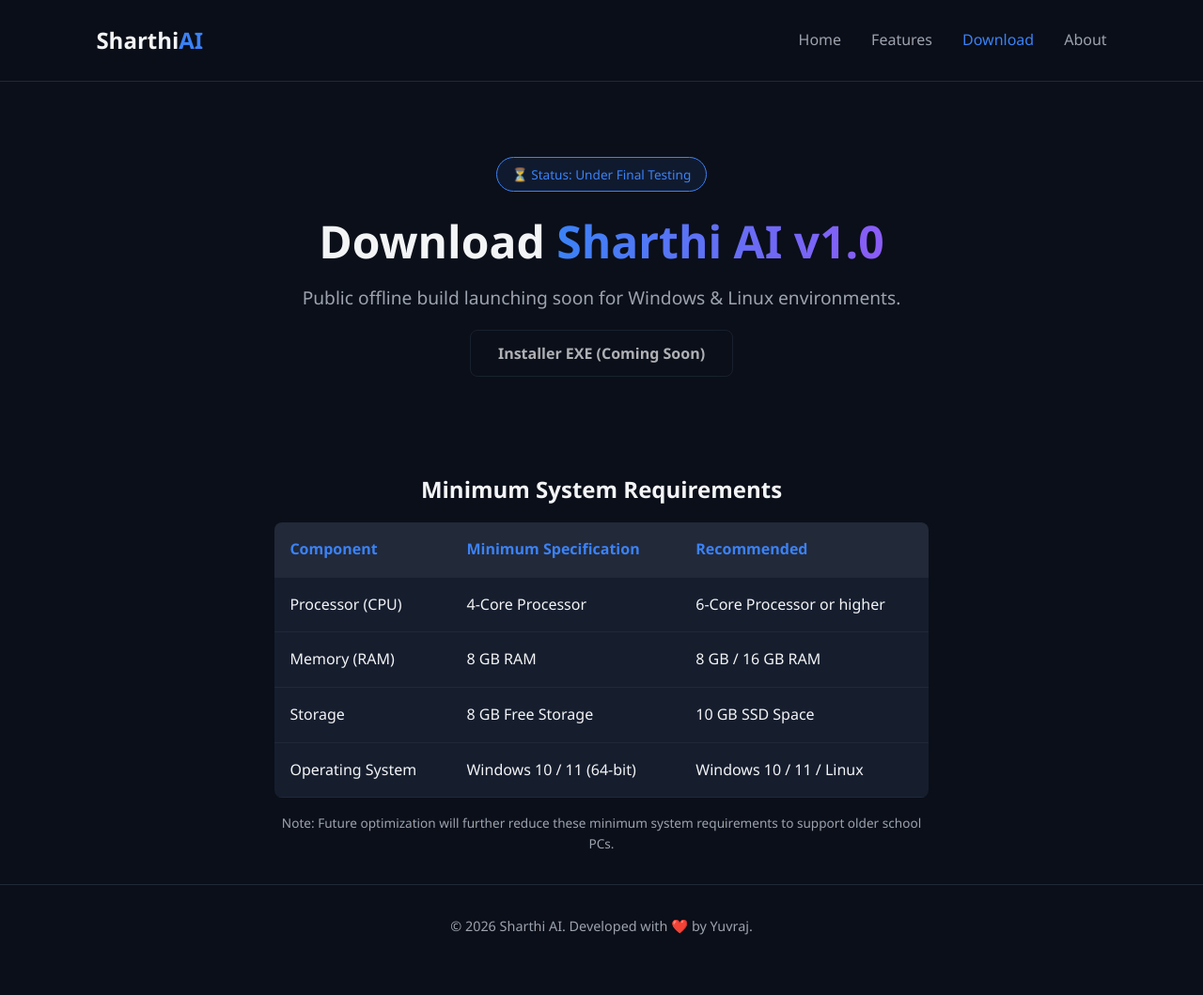
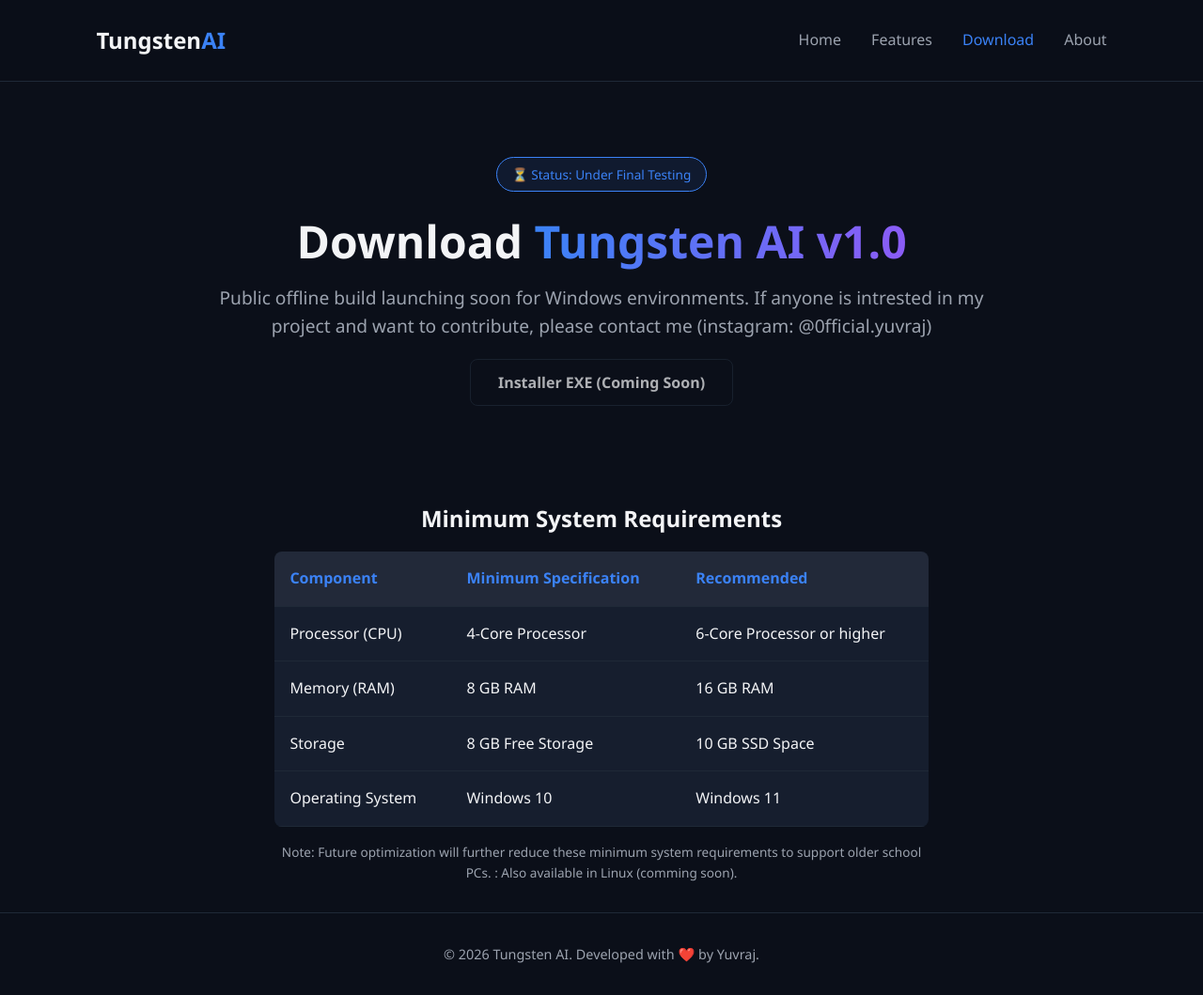
Before and after one commit to real-tungsten/sharthi-ai-website, a plain HTML site: page download.html in a window 1280 px wide. Shown: the whole page at 94% size. Before the commit the page ends 1029 px from the top, so only its background shows below. Drawn offline with Linux system fonts and the light colour scheme.

Commit message:
Update download.html

```diff
--- a/download.html
+++ b/download.html
@@ -3,9 +3,9 @@
 <head>
     <meta charset="UTF-8">
     <meta name="viewport" content="width=device-width, initial-scale=1.0">
-    <title>Download & System Specs | Sharthi AI</title>
-    <meta name="description" content="Download Sharthi AI v1.0 and check minimum system requirements for running offline AI on Windows and Linux PCs. Developed by Yuvraj.">
-    <meta name="keywords" content="Download Sharthi AI, Sharthi AI System Requirements, Offline AI Windows Linux, Yuvraj Sharthi AI">
+    <title>Download & System Specs | Tungsten AI</title>
+    <meta name="description" content="Download Tungsten AI v1.0 and check minimum system requirements for running offline AI on Windows and Linux PCs. Developed by Yuvraj.">
+    <meta name="keywords" content="Download Tungsten AI, Tungsten AI System Requirements, Offline AI Windows Linux, Yuvraj Sharthi AI">
     <meta name="author" content="Yuvraj">
     <link rel="stylesheet" href="style.css">
 </head>
@@ -13,7 +13,7 @@
 
     <!-- Navigation Bar -->
     <nav class="navbar">
-        <div class="logo">Sharthi<span>AI</span></div>
+        <div class="logo">Tungsten<span>AI</span></div>
         <ul class="nav-links">
             <li><a href="index.html">Home</a></li>
             <li><a href="features.html">Features</a></li>
@@ -25,8 +25,10 @@
     <!-- Hero Section -->
     <section class="hero">
         <div class="badge">⏳ Status: Under Final Testing</div>
-        <h1>Download <span class="highlight">Sharthi AI v1.0</span></h1>
-        <p>Public offline build launching soon for Windows & Linux environments.</p>
+        <h1>Download <span class="highlight">Tungsten AI v1.0</span></h1>
+        <p>Public offline build launching soon for Windows environments.
+              If anyone is intrested in my project and want to contribute, please contact me (instagram: @0fficial.yuvraj)
+        </p>
         <a href="#" class="btn btn-secondary" style="cursor: not-allowed; opacity: 0.7;">Installer EXE (Coming Soon)</a>
     </section>
 
@@ -50,7 +52,7 @@
                 <tr>
                     <td>Memory (RAM)</td>
                     <td>8 GB RAM</td>
-                    <td>8 GB / 16 GB RAM</td>
+                    <td>16 GB RAM</td>
                 </tr>
                 <tr>
                     <td>Storage</td>
@@ -59,19 +61,20 @@
                 </tr>
                 <tr>
                     <td>Operating System</td>
-                    <td>Windows 10 / 11 (64-bit)</td>
-                    <td>Windows 10 / 11 / Linux</td>
+                    <td>Windows 10 </td>
+                    <td>Windows 11 </td>
                 </tr>
             </tbody>
         </table>
         <p style="color: var(--text-muted); font-size: 0.85rem; margin-top: 1rem; text-align: center;">
             Note: Future optimization will further reduce these minimum system requirements to support older school PCs.
+                : Also available in Linux (comming soon).
         </p>
     </div>
 
     <!-- Footer -->
     <footer>
-        <p>&copy; 2026 Sharthi AI. Developed with ❤️ by Yuvraj.</p>
+        <p>&copy; 2026 Tungsten AI. Developed with ❤️ by Yuvraj.</p>
     </footer>
 
     <script src="script.js"></script>
```
